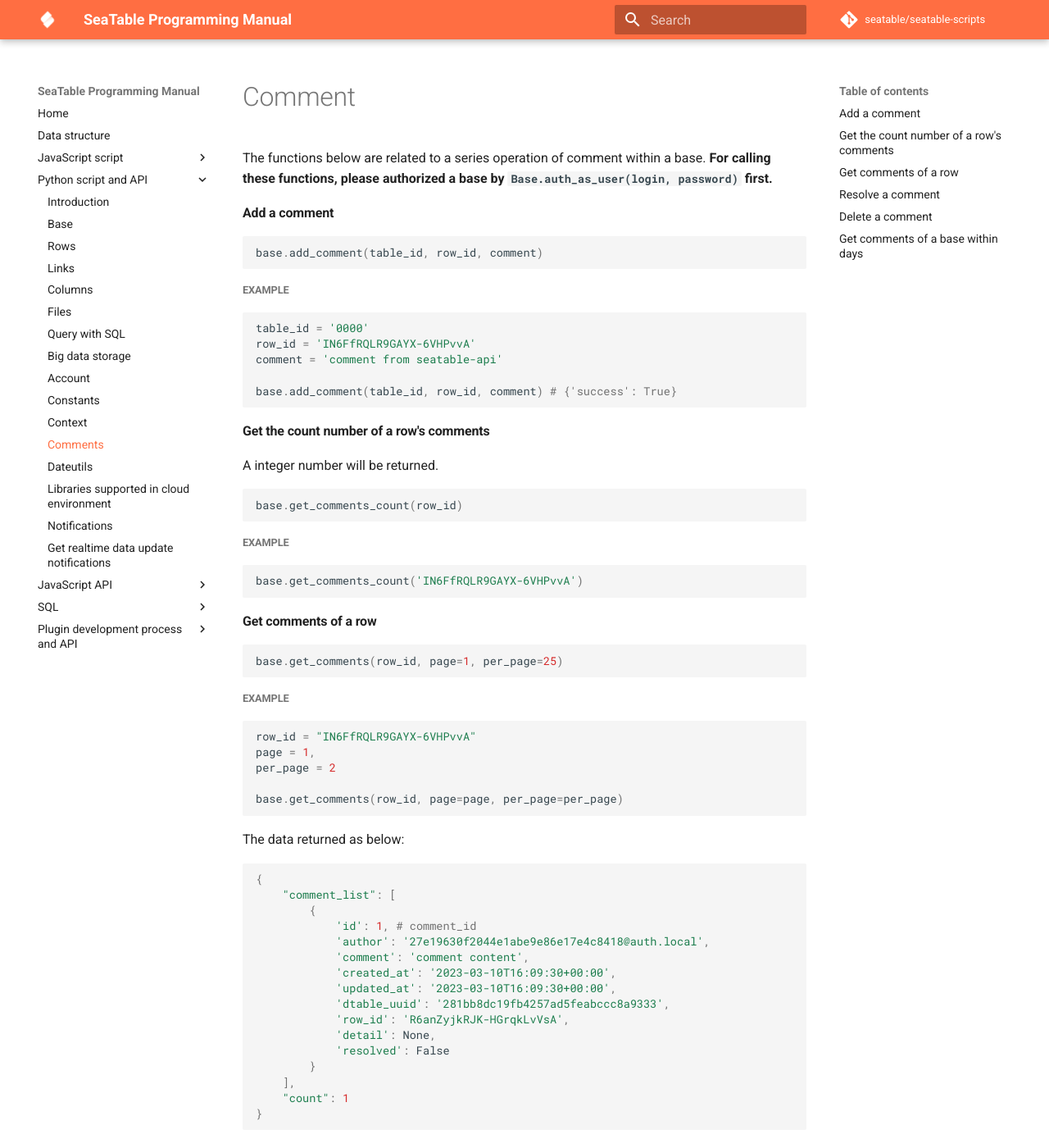
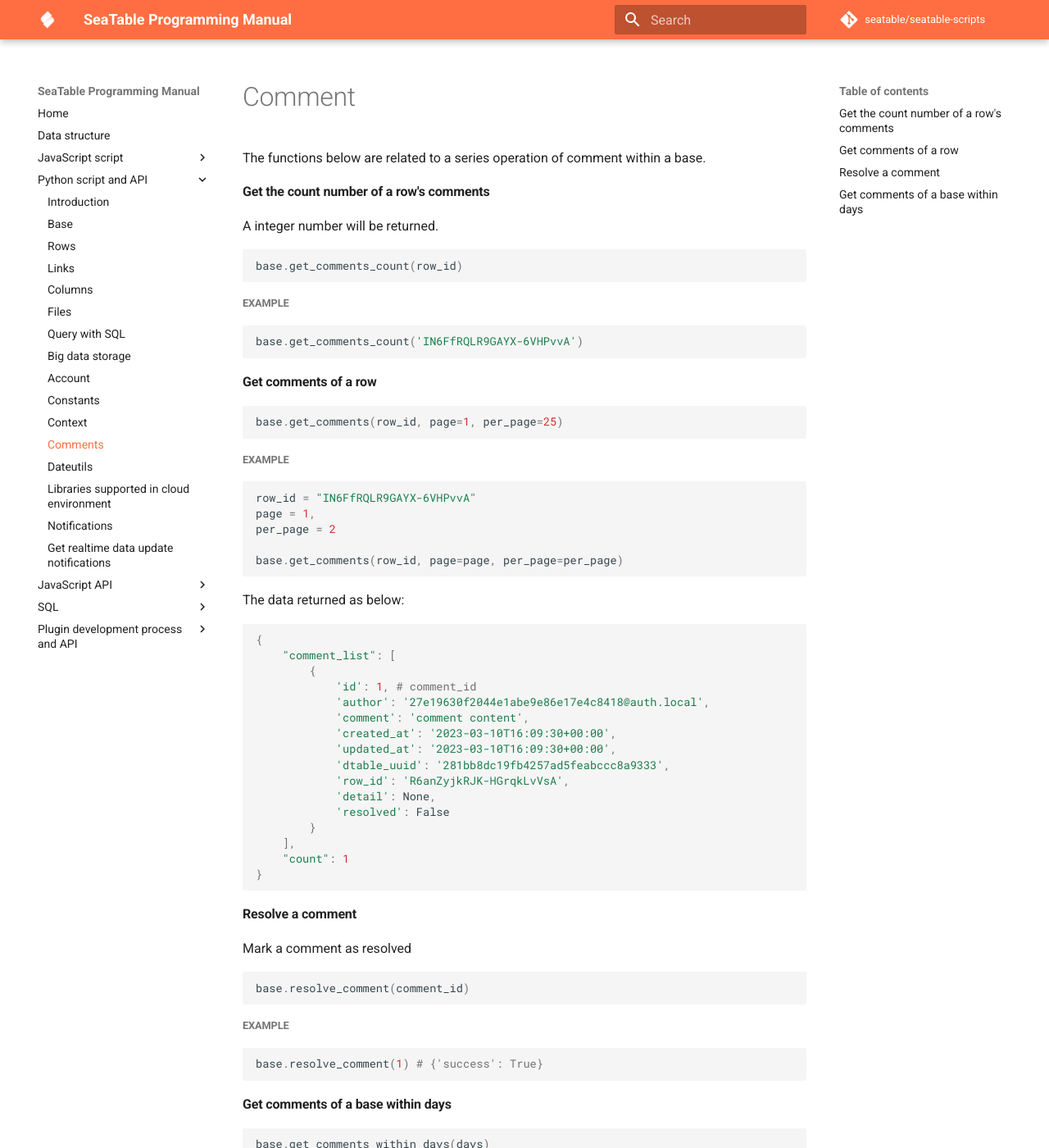
Before and after one commit to seatable/seatable-scripts, an MkDocs documentation site: the page built from manual/python/comment.md, in a window 1280 px wide and 1400 px high. Shown: the whole window at 82% size. Built offline with MkDocs 1.6.1 and Material for MkDocs 9.7.7, drawn with Linux system fonts in a browser that asks for light colours; comment, search, counter and statistics services are not loaded; some of the changed text lies outside the part shown.

Commit message:
remove add/delete comment apis

````diff
--- a/manual/python/comment.md
+++ b/manual/python/comment.md
@@ -1,22 +1,6 @@
 # Comment
 
-The functions below are related to a series operation of comment within a base. **For calling these functions, please authorized a base by `Base.auth_as_user(login, password)` first.**
-
-#### Add a comment
-
-```python
-base.add_comment(table_id, row_id, comment)
-```
-
-##### Example
-
-```python
-table_id = '0000'
-row_id = 'IN6FfRQLR9GAYX-6VHPvvA'
-comment = 'comment from seatable-api'
-
-base.add_comment(table_id, row_id, comment) # {'success': True}
-```
+The functions below are related to a series operation of comment within a base.
 
 #### Get the count number of a row's comments
 
@@ -83,18 +67,6 @@
 base.resolve_comment(1) # {'success': True}
 ~~~
 
-#### Delete a comment
-
-```Python
-base.delete_comment(comment_id)
-```
-
-##### Example
-
-```Python
-base.delete_coment(1) # {'success': True}
-```
-
 #### Get comments of a base within days
 
 ```Python
````
Also changed, not shown: manual/python/base.md (+0 -24 lines).
